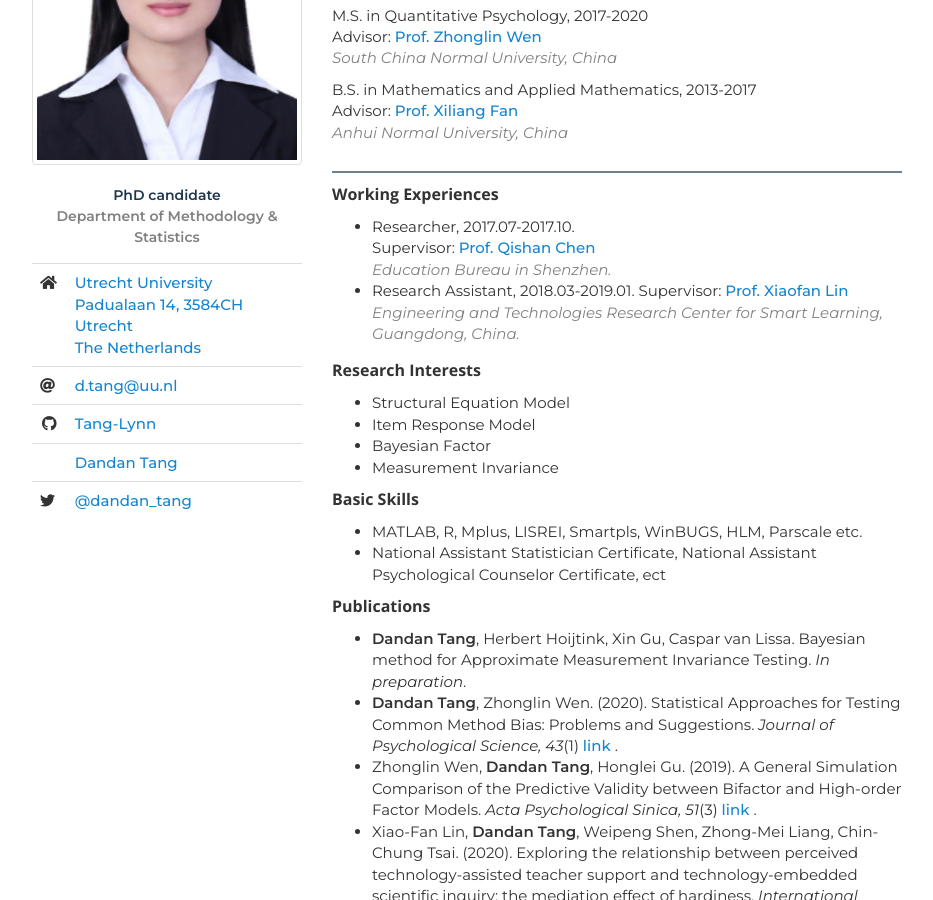
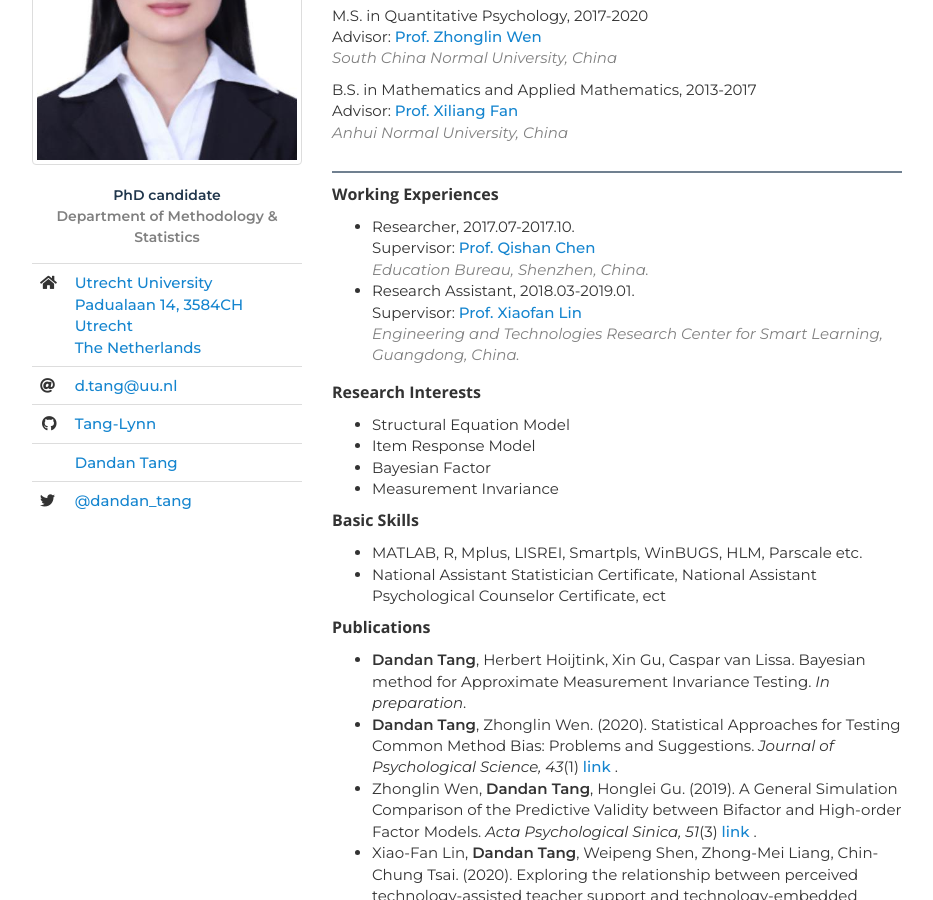
Before and after one commit to Tang-Lynn/tang-lynn.github.io, a Jekyll site: the page index.html, which Jekyll copies as it is, in a window 1280 px wide and 900 px high, scrolled down 326 px. Shown: the whole window, without its empty margins (173-1106 px from the left). Built offline with Jekyll 4.4.1, drawn with Linux system fonts in a browser that asks for light colours; nearby versions of some CDN libraries; a style sheet for code colours, icons or effects is not loaded.

Commit message:
Update index.html

```diff
--- a/index.html
+++ b/index.html
@@ -135,9 +135,9 @@
             <ul class="push-down-1">
                <li> Researcher, 2017.07-2017.10. <br>
 		   Supervisor: <a href="https://psy.scnu.edu.cn/a/20150624/54.html">Prof. Qishan Chen </a> <br>
-		 <span class="university"><em> Education Bureau in Shenzhen. </em></span>
+		 <span class="university"><em> Education Bureau, Shenzhen, China. </em></span>
 	       </li>
-               <li> Research Assistant, 2018.03-2019.01.
+               <li> Research Assistant, 2018.03-2019.01.<br>
 		   Supervisor: <a href="http://site.scnu.edu.cn/a/20220106/1410.html">Prof. Xiaofan Lin </a> <br>
 		  <span class="university"><em> Engineering and Technologies Research Center for Smart Learning, Guangdong, China.</em></span>
           </li>
```
